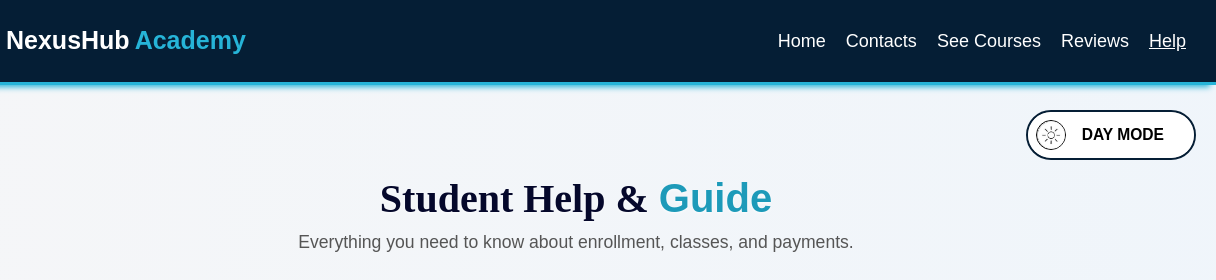
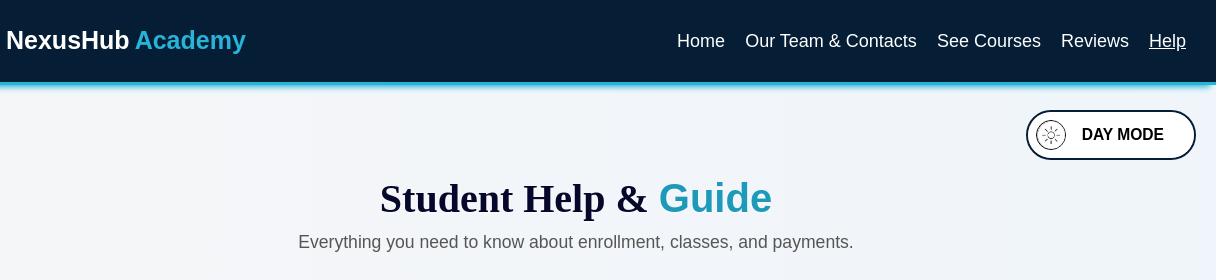
Before and after one commit to Siam-Tech24/NexusHub-Academy, a plain HTML site: page guide.html in a window 1280 px wide. Shown: the top 280 px of the page, 64-1280 px from the left. Drawn offline with Linux system fonts and the light colour scheme.

```diff
--- a/guide.html
+++ b/guide.html
@@ -255,7 +255,7 @@
             <div id="nav_button">
                 <ul>
                     <li><a href="index.html">Home</a></li>
-                    <li><a href="contacts.html">Contacts</a></li>
+                    <li><a href="contacts.html">Our Team & Contacts</a></li>
                     <li><a href="courses.html">See Courses</a></li>
                     <li><a href="reviews.html">Reviews</a></li>
                     <li class="current_site"><a href="guide.html">Help</a></li>
@@ -272,7 +272,7 @@
         <aside class="sidebar" id="sidebar">
             <ul>
                 <li><a href="index.html">HOME</a></li>
-                <li><a href="contacts.html">CONTACTS</a></li>
+                <li><a href="contacts.html">OUR TEAM & CONTACTS</a></li>
                 <li><a href="courses.html">SEE COURSES</a></li>
                 <li><a href="reviews.html">Reviews</a></li>
                 <li id="current_site"><a href="guide.html">HELP</a></li>
@@ -364,11 +364,13 @@
             <div class="guide-text-box">
                 <p>
 
-                    Once the course is completed, every student will be awarded a Certificate of Completion containing their name, course title, and unique Certificate ID.
-Student details (Name, Course, and Certificate ID) will be listed on our website.
+                    Once the course is completed, every student will be awarded a Certificate of Completion containing
+                    their name, course title, and unique Certificate ID.
+                    Student details (Name, Course, and Certificate ID) will be listed on our website.
                     <br>
                     <br>
-                    <strong>[Note: This is a private Certificate of Completion issued by NexusHub Academy. It is not a government-issued or government-recognised certificate.]</strong>
+                    <strong>[Note: This is a private Certificate of Completion issued by NexusHub Academy. It is not a
+                        government-issued or government-recognised certificate.]</strong>
                 </p>
             </div>
         </article>
```
